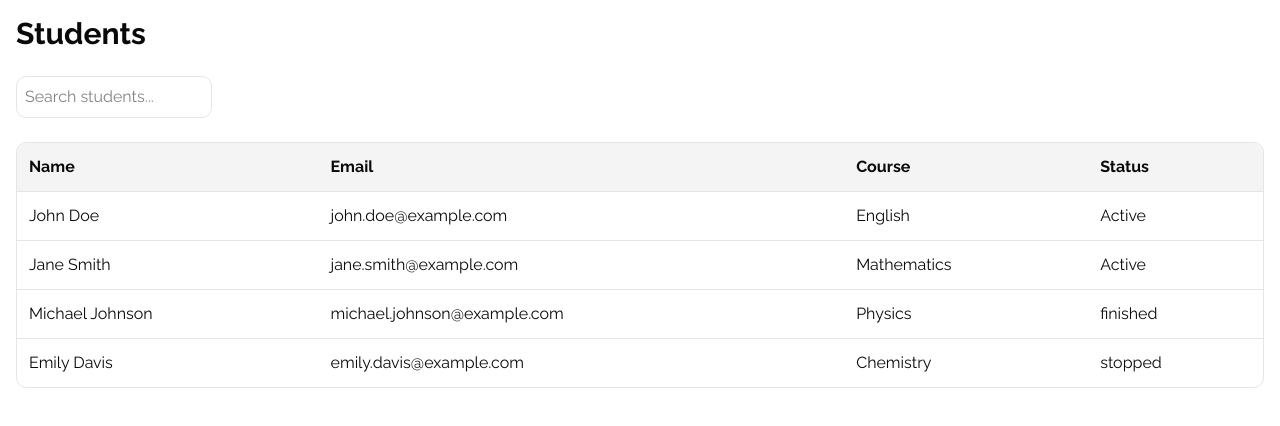
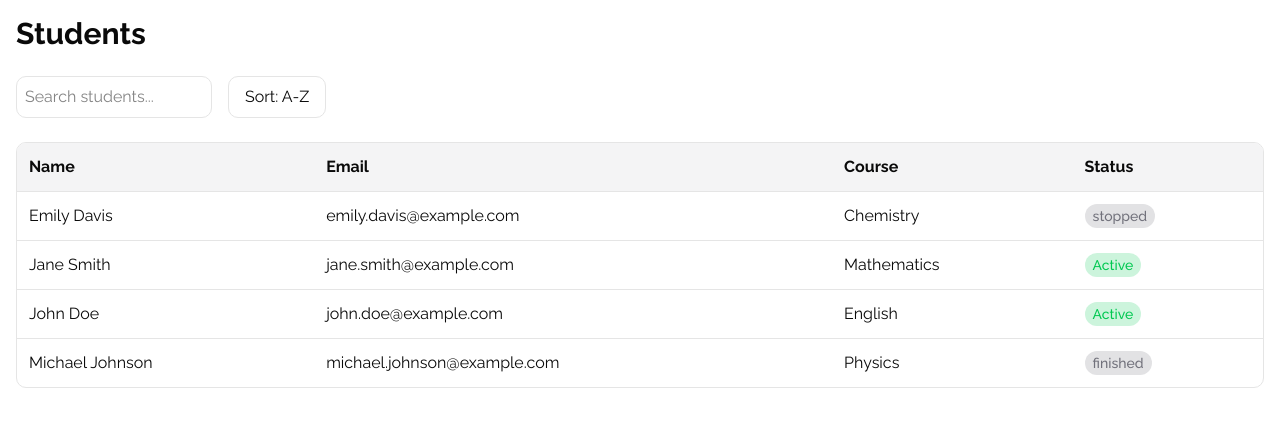
Before and after one commit to Belster12/CRM-KFTEP, a Next.js app in the folder crm/: page /students in a window 1280 px wide. Shown: the top 426 px of the page. Built offline with nearby package versions, Linux system fonts and the light colour scheme.

Commit message:
feat: implement sorting and status color coding for student list

```diff
--- a/crm/app/students/page.tsx
+++ b/crm/app/students/page.tsx
@@ -1,10 +1,13 @@
 "use client";
 import { students } from "@/lib/data/students";
 import { useState } from "react";
+import { set } from "zod";
 
 
 
 export default function StudentPage() {
+
+  const [sortOrder, setSortOrder] = useState('asc');
 
   const [search, setSearch] = useState("");
 
@@ -16,11 +19,36 @@ export default function StudentPage() {
     student.course.toLowerCase().includes(searchLower)
   );
 
+  const sortedStudents = [...filteredStudents].sort((a, b) => {
+    if (sortOrder === 'asc') {
+      return a.name.localeCompare(b.name);
+    }
+
+    return b.name.localeCompare(a.name);
+  });
+
+  const getStatusColor = (status: string) => {
+    switch (status) {
+      case "Active":
+        return "bg-green-500/20 text-green-500";
+
+      case "Pending":
+        return "bg-yellow-500/20 text-yellow-500";
+
+      case "Inactive":
+        return "bg-red-500/20 text-red-500";
+
+      default:
+        return "bg-zinc-500/20 text-zinc-500";
+    }
+  };
+
   return (
     <div className="space-y-6">
       <h1 className="text-3xl font-bold">
         Students
       </h1>
+      <div className="flex items-center gap-4">
         <input type="text"
           placeholder="Search students..."
           className="border rounded-lg p-2"
@@ -28,6 +56,15 @@ export default function StudentPage() {
           onChange={(e) => setSearch(e.target.value)}
         />
 
+        <button
+          onClick={() =>
+            setSortOrder(sortOrder === "asc" ? "desc" : "asc")
+          }
+          className="border rounded-lg px-4 py-2"
+        >
+          Sort: {sortOrder === "asc" ? "A-Z" : "Z-A"}
+        </button>
+      </div>
       <div className="border rounded-lg overflow-hidden">
         <table className="w-full">
           <thead className="bg-zinc-100 dark:bg-zinc-900">
@@ -40,7 +77,7 @@ export default function StudentPage() {
           </thead>
 
           <tbody>
-            {filteredStudents.map((student) => (
+            {sortedStudents.map((student) => (
               <tr
                 key={student.id}
                 className="border-t"
@@ -48,7 +85,15 @@ export default function StudentPage() {
                 <td className="p-3">{student.name}</td>
                 <td className="p-3">{student.email}</td>
                 <td className="p-3">{student.course}</td>
-                <td className="p-3">{student.status}</td>
+                <td className="p-3">
+                  <span
+                    className={`px-2 py-1 rounded-full text-sm font-medium ${getStatusColor(
+                      student.status
+                    )}`}
+                  >
+                    {student.status}
+                  </span>
+                </td>
               </tr>
             ))}
           </tbody>
```
Lines whose indentation alone changed are shown as unchanged.
